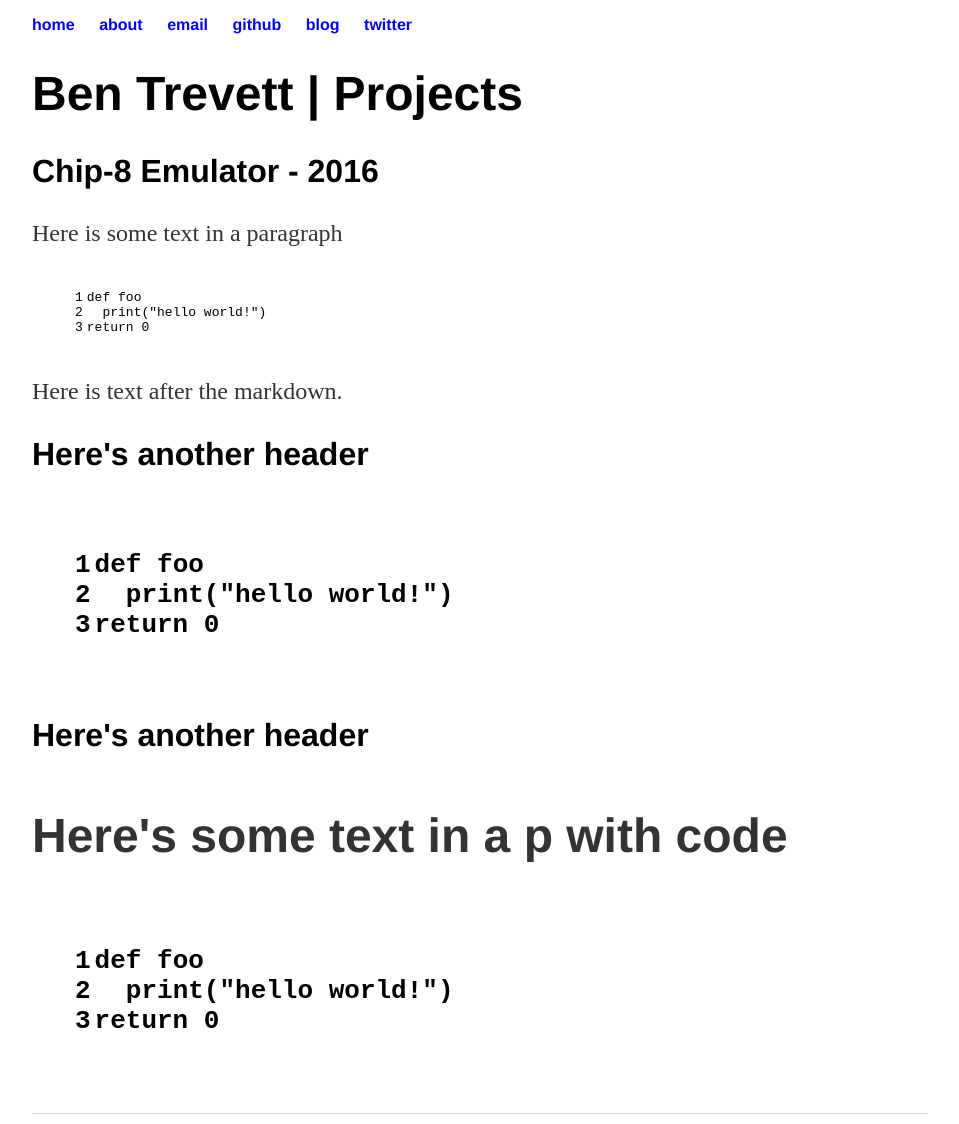
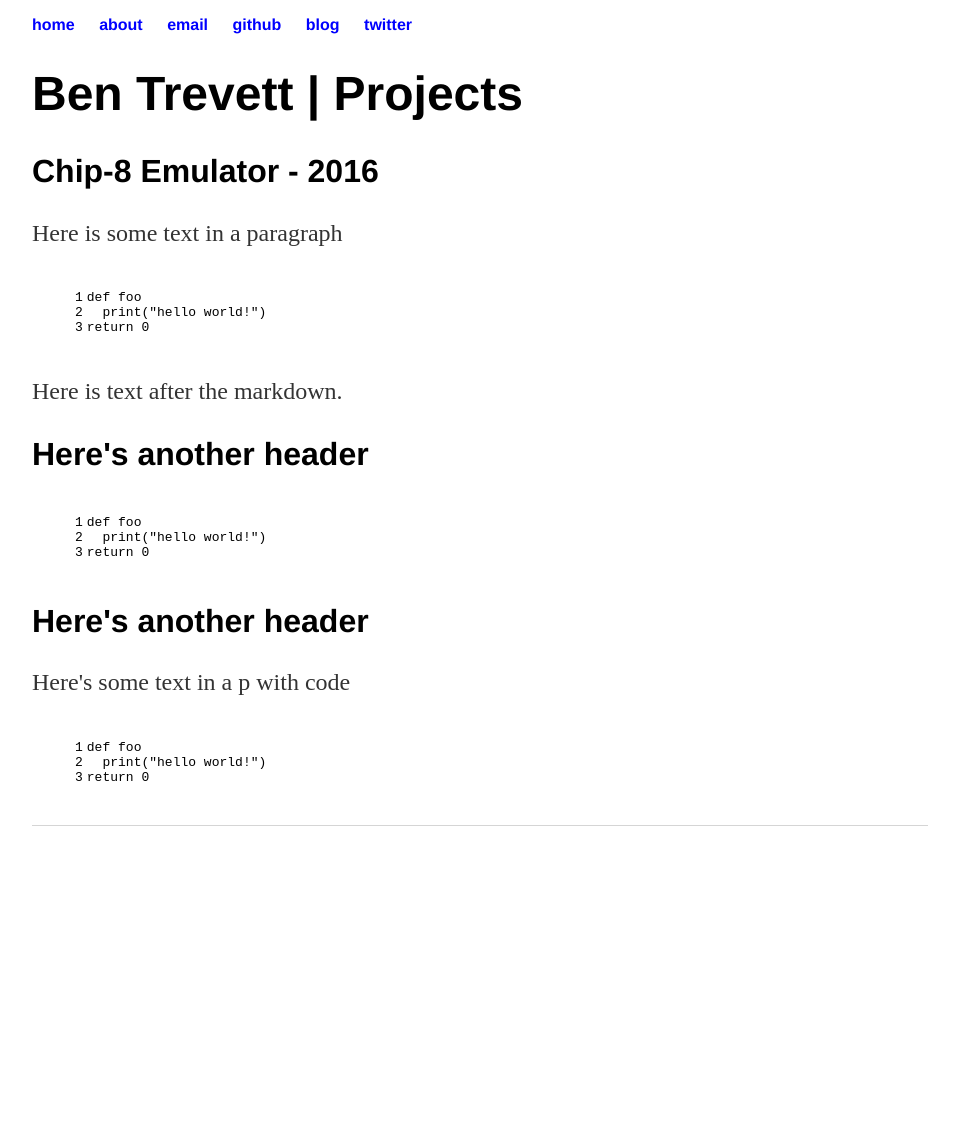
Before and after one commit to bentrevett/bentrevett.github.io, a Jekyll site: the page built from blog/intro-to-neural-networks-i/index.html, in a window 1280 px wide. Shown: the whole page, without its empty margins (160-1119 px from the left). Built offline with Jekyll 4.4.1, drawn with Linux system fonts in a browser that asks for light colours; after the commit the page ends 900 px from its top, so only the background shows below that.

Commit message:
blogging

```diff
--- a/blog/intro-to-neural-networks-i/index.html
+++ b/blog/intro-to-neural-networks-i/index.html
@@ -14,13 +14,13 @@ return 0
 {% endhighlight %}
 
 <p>Here is text after the markdown.</p>
-<h2>Here's another header<h2>
+<h2>Here's another header</h2>
 <p>{% highlight python linenos %}
 def foo
   print("hello world!")
 return 0
 {% endhighlight %}</p>
-<h2>Here's another header<h2>
+<h2>Here's another header</h2>
 <p>Here's some text in a p with code {% highlight python linenos %}
 def foo
   print("hello world!")
```
